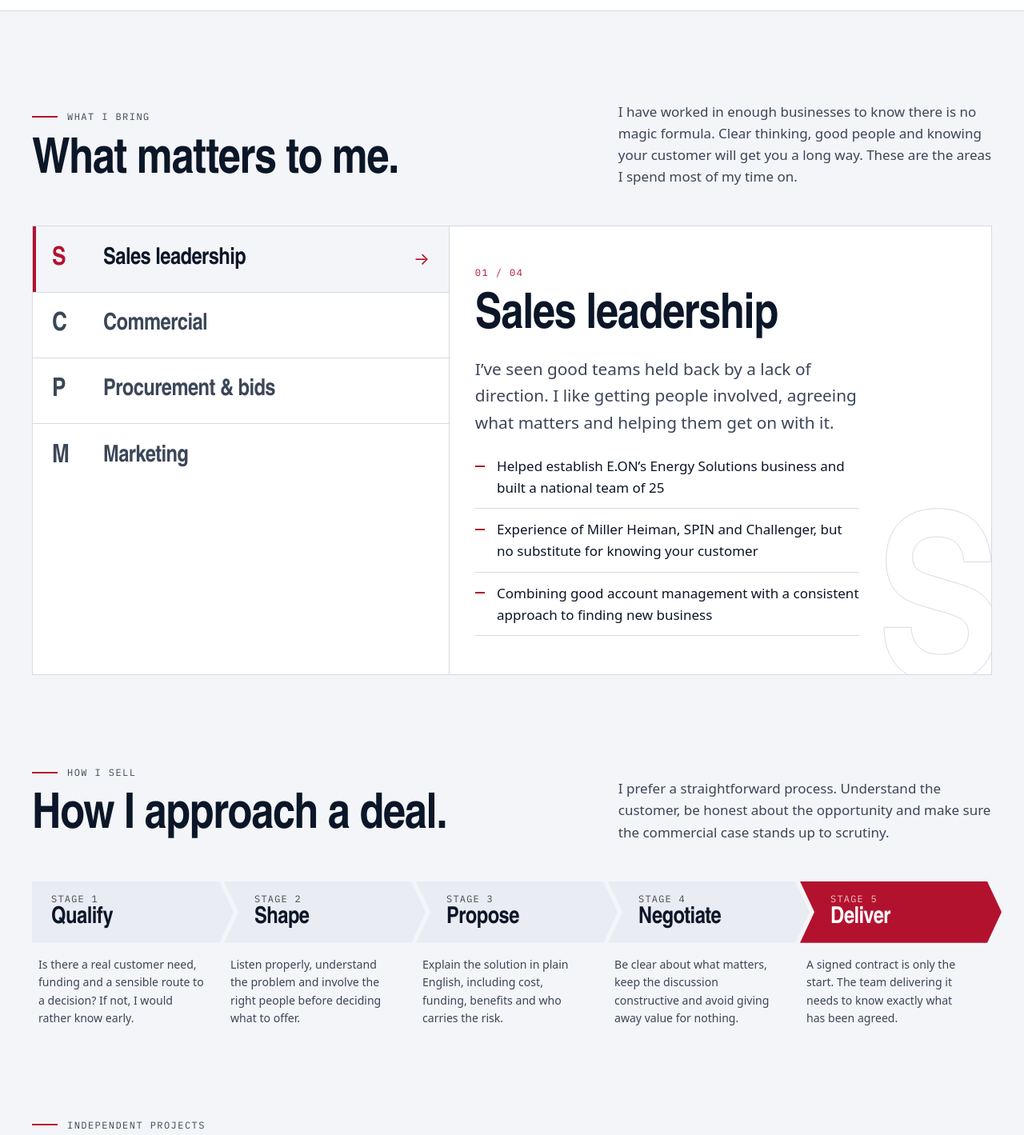
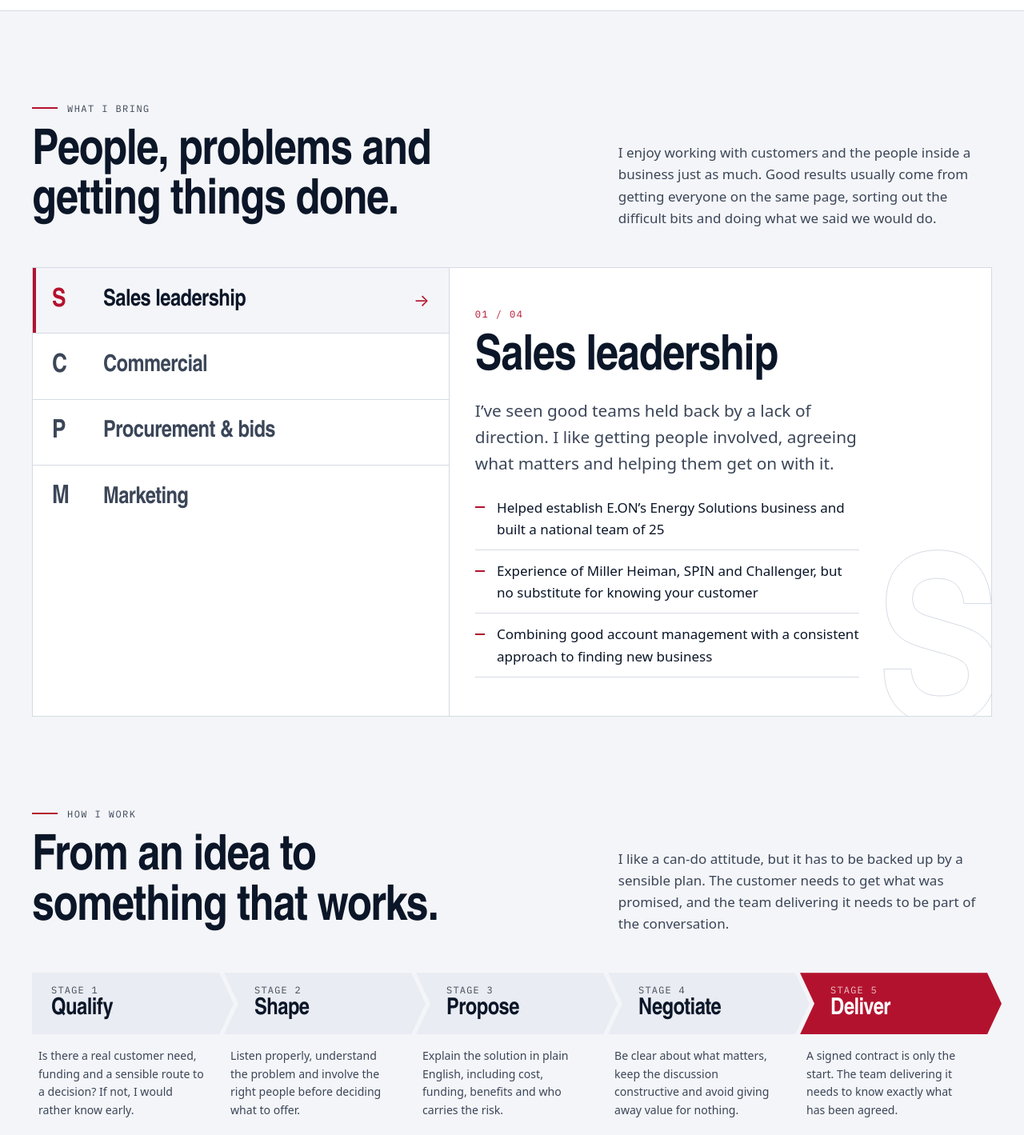
Before and after one commit to splinters1974/personalsite, an Astro site: page / in a window 1280 px wide. Shown: the part 1181-2600 px from the top of the page at 80% size. Built offline with nearby package versions, Linux system fonts and the light colour scheme; Astro itself is replaced by a stand-in of ours.

Commit message:
Make homepage sections reflect Martyn's hands-on, people-first approach

```diff
--- a/src/pages/index.astro
+++ b/src/pages/index.astro
@@ -64,9 +64,9 @@ const jsonld = {
     <div class="sec-head">
       <div>
         <p class="label kicker">What I bring</p>
-        <h2 id="cap-h">What matters to me.</h2>
+        <h2 id="cap-h">People, problems and getting things done.</h2>
       </div>
-      <p>I have worked in enough businesses to know there is no magic formula. Clear thinking, good people and knowing your customer will get you a long way. These are the areas I spend most of my time on.</p>
+      <p>I enjoy working with customers and the people inside a business just as much. Good results usually come from getting everyone on the same page, sorting out the difficult bits and doing what we said we would do.</p>
     </div>
     <div class="cap" data-tabs>
       <div class="cap-list" role="tablist" aria-label="Disciplines">
@@ -105,10 +105,10 @@ const jsonld = {
   <section class="wrap block" aria-labelledby="ap-h">
     <div class="sec-head">
       <div>
-        <p class="label kicker">How I sell</p>
-        <h2 id="ap-h">How I approach a deal.</h2>
+        <p class="label kicker">How I work</p>
+        <h2 id="ap-h">From an idea to something that works.</h2>
       </div>
-      <p>I prefer a straightforward process. Understand the customer, be honest about the opportunity and make sure the commercial case stands up to scrutiny.</p>
+      <p>I like a can-do attitude, but it has to be backed up by a sensible plan. The customer needs to get what was promised, and the team delivering it needs to be part of the conversation.</p>
     </div>
     <ol class="stages">
       {home.approach.map((a, i) => (
@@ -137,7 +137,7 @@ const jsonld = {
     <div class="sec-head">
       <div>
         <p class="label kicker">Independent projects</p>
-        <h2 id="work-h">An interest beyond the day job.</h2>
+        <h2 id="work-h">Something different outside work.</h2>
       </div>
       <p>I started exploring what someone without a coding background could build with AI. It began with energy tools and has grown from there. These are personal projects, separate from Ameresco. <a href="/projects/">All projects</a></p>
     </div>
```
